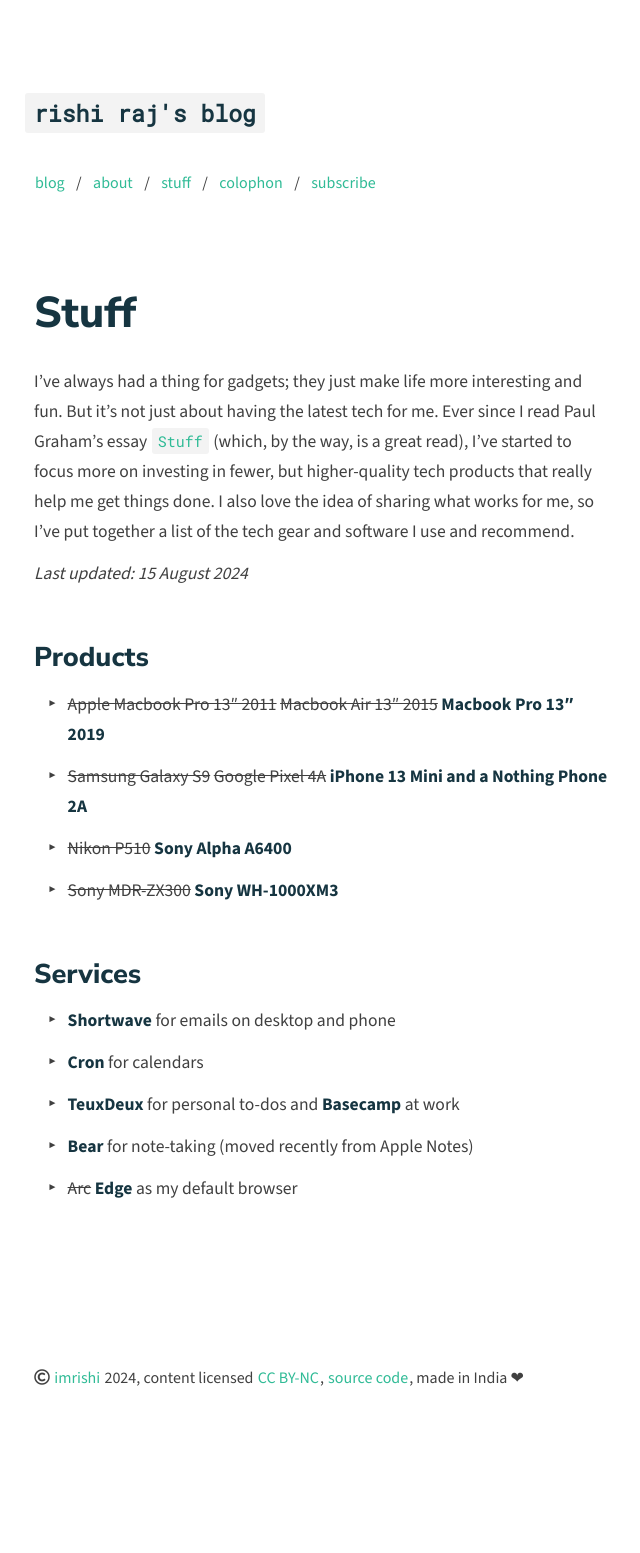
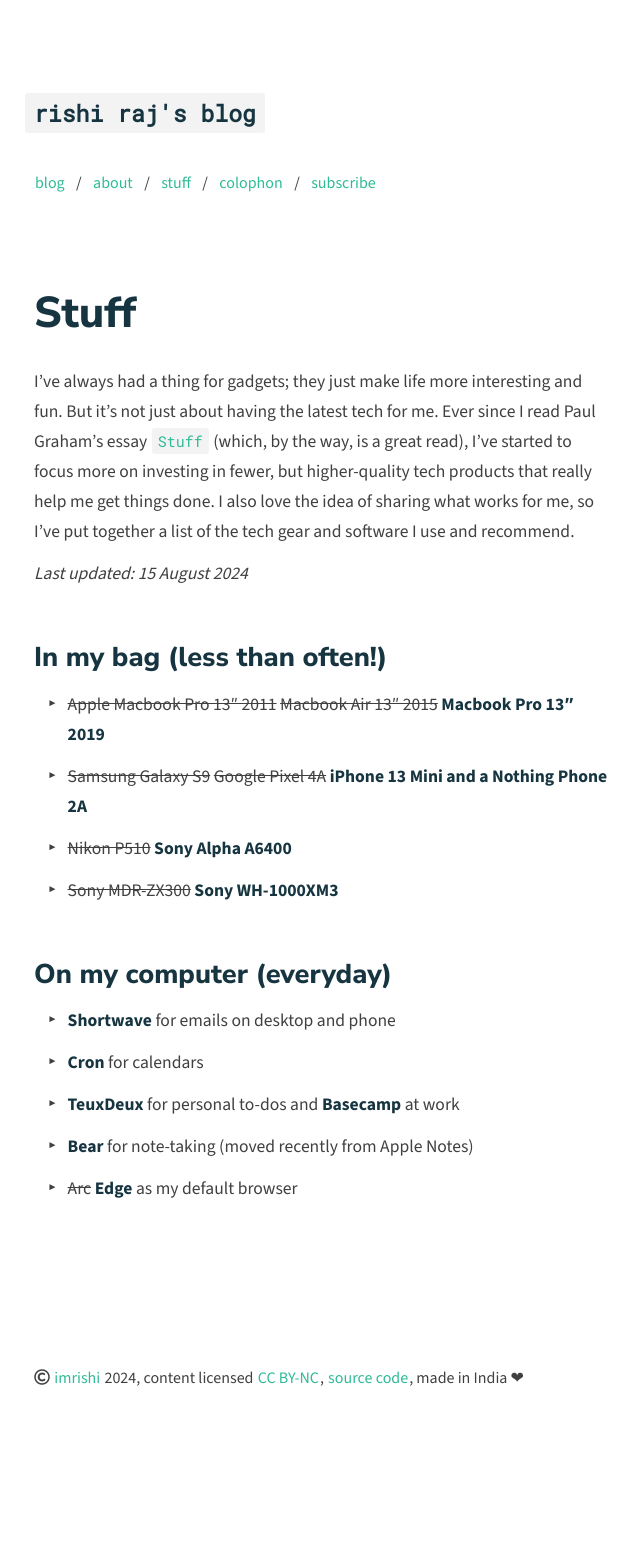
Before and after one commit to talkxo/rishiraj-blog-machine, a Jekyll site: the page built from _pages/stuff.md, in a window 1280 px wide. Shown: the whole page, without its empty margins (318-958 px from the left). Built offline with Jekyll 4.4.1, drawn with Linux system fonts in a browser that asks for light colours; nearby versions of some CDN libraries.

Commit message:
Update stuff.md

```diff
--- a/_pages/stuff.md
+++ b/_pages/stuff.md
@@ -8,14 +8,14 @@
 
 _Last updated: 15 August 2024_
 
-## Products
+## In my bag (less than often!)
 
 -   ~~Apple Macbook Pro 13″ 2011~~ ~~Macbook Air 13″ 2015~~ **Macbook Pro 13″ 2019**
 -   ~~Samsung Galaxy S9~~ ~~Google Pixel 4A~~ **iPhone 13 Mini and a Nothing Phone 2A**
 -   ~~Nikon P510~~ **Sony Alpha A6400**
 -   ~~Sony MDR-ZX300~~ **Sony WH-1000XM3**
 
-## Services
+## On my computer (everyday)
 
 - **Shortwave** for emails on desktop and phone
 - **Cron** for calendars
```
